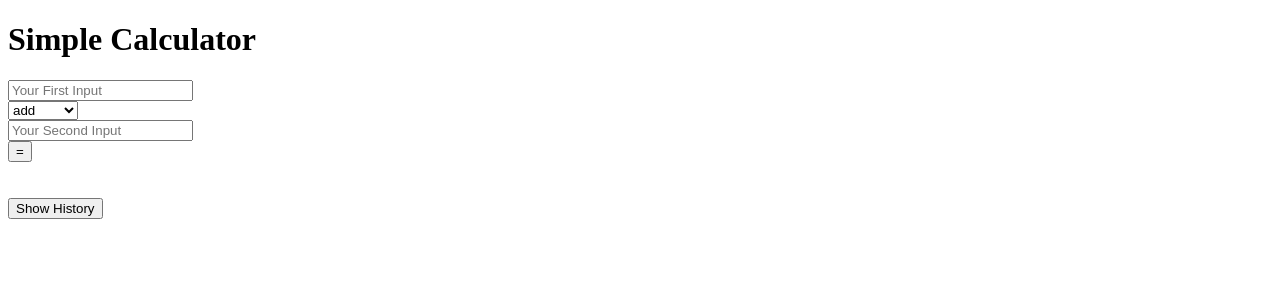
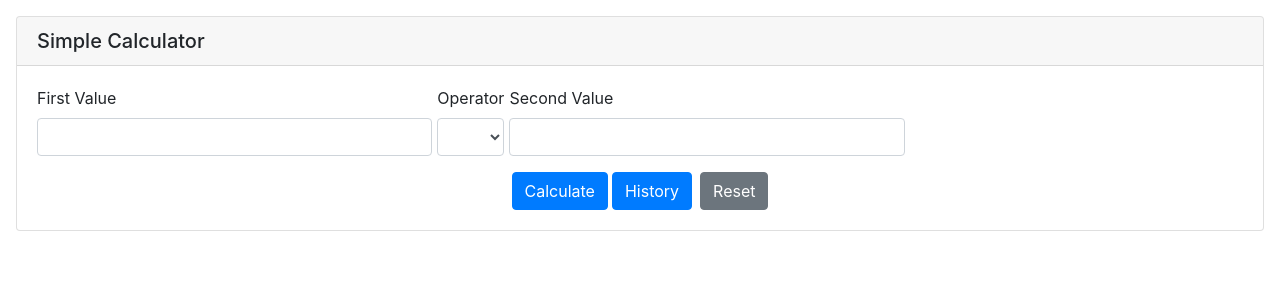
Before and after one commit to alexprinceraja/SimpleCalc-UI, an Angular app: page / in a window 1280 px wide. Shown: the top 300 px of the page. Built offline with nearby package versions, Linux system fonts and the light colour scheme.

Commit message:
Code Refactoring for UI provision

```diff
--- a/angular.json
+++ b/angular.json
@@ -28,9 +28,13 @@
               "src/assets"
             ],
             "styles": [
-              "src/styles.css"
+              "src/styles.css",
+              "./node_modules/bootstrap/dist/css/bootstrap.css"
             ],
-            "scripts": []
+            "scripts": [
+              "./node_modules/jquery/dist/jquery.js",
+              "./node_modules/bootstrap/dist/js/bootstrap.js"
+            ]
           },
           "configurations": {
             "production": {
--- a/src/app/app-routing.module.ts
+++ /dev/null
@@ -1,10 +0,0 @@
-import { NgModule } from '@angular/core';
-import { Routes, RouterModule } from '@angular/router';
-
-const routes: Routes = [];
-
-@NgModule({
-  imports: [RouterModule.forRoot(routes)],
-  exports: [RouterModule]
-})
-export class AppRoutingModule { }
--- a/src/app/app.component.html
+++ b/src/app/app.component.html
@@ -1,52 +1,53 @@
-<div >
-  <h1>Simple Calculator</h1>
-  <div class="row">
-    <div class="col">
-      <input type="text" [(ngModel)]="first" placeholder = "Your First Input" name="firstValidation" #firstValidation="ngModel"
-        pattern="[-+]?[0-9]*[.,]?[0-9]+" minlength="1">
-    </div>
+<div class="card m-3">
+  <h5 class="card-header">Simple Calculator</h5>
+  <div class="card-body">
+      <form [formGroup]="simpleCalculatorForm">
+          <div class="form-row">
 
-    <div class="col">
-      <select [(ngModel)]="operation">
-        <option value="add">add</option>
-        <option value="subtract">subtract</option>
-        <option value="multiply">multiply</option>
-        <option value="divide">divide</option>
-      </select>
-    </div>
-    <div class="col">
-      <input type="text" [(ngModel)]="second" placeholder = "Your Second Input" name="secondValidation" #secondValidation="ngModel"
-        pattern="[-+]?[0-9]*[.,]?[0-9]+" minlength="1">
-    </div>
-    <div class="col">
-      <button [disabled]="!firstValidation.valid || !secondValidation.valid"
-        (click)="calculate()">=</button>
-    </div>
-    <div *ngIf="result" class="col">
-      <p>Result is: </p><b>{{result }}</b>
-    </div>
-  </div>
+              <div class="form-group col-4">
+                  <label>First Value</label>
+                  <input type="text" formControlName="firstValue" (keypress)="onlyDigits($event)" class="form-control"
+                      [ngClass]="{ 'is-invalid': submitted && f.firstValue.errors }" />
+                  <div *ngIf="submitted && f.firstValue.errors" class="invalid-feedback">
+                      <div *ngIf="f.firstValue.errors.required">Value is required</div>
+                  </div>
+              </div>
+              <div class="form-group co1-2">
+                  <label>Operator</label>
+                  <select formControlName="operator" class="form-control"
+                      [ngClass]="{ 'is-invalid': submitted && f.operator.errors }">
+                      <option value=""></option>
+                      <option value="add">+</option>
+                      <option value="subtract">-</option>
+                      <option value="multiply">*</option>
+                      <option value="divide">/</option>
+                  </select>
+                  <div *ngIf="submitted && f.operator.errors" class="invalid-feedback">
+                      <div *ngIf="f.operator.errors.required">Operator is required</div>
+                  </div>
+              </div>
+              <div class="form-group col-4">
+                  <label>Second Value</label>
+                  <input type="text" formControlName="secondValue" (keypress)="onlyDigits($event)"
+                      class="form-control" [ngClass]="{ 'is-invalid': submitted && f.secondValue.errors }" />
+                  <div *ngIf="submitted && f.secondValue.errors" class="invalid-feedback">
+                      <div *ngIf="f.secondValue.errors.required">Value is required</div>
+                  </div>
+              </div>
+              <div class="form-group col-2 text-center">
+                  <br>
+                  <label><b>{{ result }}</b></label>
+              </div>
+          </div>
+          <div class="text-center">
+              <button class="btn btn-primary mr-1" (click)="Calculate()">Calculate</button>
+              <button class="btn btn-primary mr-2" (click)="showHistory()">History</button>
+              <button class="btn btn-secondary" type="reset" (click)="onReset()">Reset</button>
 
-  <div class="row">
-    <div [hidden]="firstValidation.valid">
-      This number is invalid.</div>
-    <p *ngIf="firstValidation?.errors?.pattern">
-      Only number characters are allowed.</p>
-    <p *ngIf="firstValidation?.errors?.minlength">
-      This entry must have at least one characters.</p> <br>
-  </div>
-  <div class="row">
-    <div [hidden]="secondValidation.valid">
-      This number is invalid.</div>
-    <p *ngIf="secondValidation?.errors?.pattern">
-      Only number characters are allowed.</p>
-    <p *ngIf="secondValidation?.errors?.minlength">
-      This entry must have at least one characters.</p> <br>
-  </div>
-  <div class="row">
-    <button (click)="historyDetails()">Show History</button>
-    <div *ngFor="let hist of calcHistory">
-      {{hist.input1}} {{hist.operator}} {{hist.input2}} = {{hist.result}}
-    </div>
+          </div>
+          <div *ngFor="let hist of calcHistory" class="text-center">
+              {{hist.input1}} {{hist.operator}} {{hist.input2}} = {{hist.result}}
+          </div>
+      </form>
   </div>
 </div>
--- a/src/app/app.component.ts
+++ b/src/app/app.component.ts
@@ -1,4 +1,5 @@
-import { Component } from '@angular/core';
+import { Component, OnInit } from '@angular/core';
+import { FormBuilder, FormGroup, Validators } from '@angular/forms';
 import { Calculator } from './calcModel';
 import { CalculatorserviceService } from './calculatorservice.service';
 
@@ -7,33 +8,65 @@ import { CalculatorserviceService } from './calculatorservice.service';
   templateUrl: './app.component.html',
   styleUrls: ['./app.component.css']
 })
-export class AppComponent {
+export class AppComponent implements OnInit {
 
-  constructor(private service : CalculatorserviceService) { }
+  result: any = "";
+  calcHistory: Calculator[] = [];
+  submitted = false;
+  simpleCalculatorForm: FormGroup = new FormGroup({
+  });
 
-  title = 'simple-calculator-ui';
-  first: string ="";
-  second: string = "";
-  result: any ="";
-  operation = "add";
-  errorFlag:boolean=false;
-  calcHistory: Calculator[]=[];
+  constructor(private service: CalculatorserviceService, private formBuilder: FormBuilder) { }
 
-  calculate() {
-    this.service.sendGETRequestWithParameters(this.operation, this.first, this.second).subscribe(data=>{
-        this.result = data;
-      },
-      error =>{
-        this.errorFlag=true;
-        console.log(error)
+  ngOnInit() {
+    this.simpleCalculatorForm = this.formBuilder.group({
+      operator: ['', Validators.required],
+      firstValue: ['', Validators.required],
+      secondValue: ['', Validators.required],
+      output: []
+    });
+  }
+  //  getter for easy access to form fields
+  get f() { return this.simpleCalculatorForm.controls; }
+
+  // Calculate method, receive an input from UI and pass it to backend and get a response back
+  Calculate() {
+    this.submitted = true;
+    // if form is invalid, flow will stop here
+    if (this.simpleCalculatorForm.invalid) {
+      return;
+    }
+    this.service.calculateRequestGeneration(this.simpleCalculatorForm.value.operator, this.simpleCalculatorForm.value.firstValue, this.simpleCalculatorForm.value.secondValue).subscribe(data => {
+      this.simpleCalculatorForm.value.output = data;
+      this.result = this.simpleCalculatorForm.value.output
+    },
+      error => {
         this.result = error.error.message;
+      }
+    )
+  }
 
-      }
-      )
+  // method is used to allow digits on screen
+  onlyDigits(event: any): boolean {
+    const charCode = (event.which) ? event.which : event.keyCode;
+    if (charCode > 31 && (charCode < 48 || charCode > 57)) {
+      return false;
     }
-    historyDetails(){
-      this.service.getHistory().subscribe(data=>{
-        this.calcHistory=data;
-      })
-    }
+    return true;
+  }
+
+  onReset() {
+    this.submitted = false;
+    this.calcHistory = [];
+    this.result = '';
+    this.simpleCalculatorForm.reset();
+  }
+
+  // method is implemented to fetch a history details from backend
+  showHistory() {
+    this.submitted = false;
+    this.service.getHistory().subscribe(data => {
+      this.calcHistory = data;
+    })
+  }
 }
--- a/src/app/app.module.ts
+++ b/src/app/app.module.ts
@@ -1,10 +1,9 @@
 import { BrowserModule } from '@angular/platform-browser';
 import { NgModule } from '@angular/core';
-
-import { AppRoutingModule } from './app-routing.module';
-import { AppComponent } from './app.component';
 import { FormsModule, ReactiveFormsModule } from '@angular/forms';
 import { HttpClientModule } from '@angular/common/http';
+
+import { AppComponent } from './app.component';
 
 @NgModule({
   declarations: [
@@ -12,7 +11,6 @@ import { HttpClientModule } from '@angular/common/http';
   ],
   imports: [
     BrowserModule,
-    AppRoutingModule,
     FormsModule,
     ReactiveFormsModule,
     HttpClientModule
--- a/src/app/calculatorservice.service.ts
+++ b/src/app/calculatorservice.service.ts
@@ -9,12 +9,12 @@ export class CalculatorserviceService {
 
   constructor(private http: HttpClient) { }
 
-  sendGETRequestWithParameters(operation : string, first : string, second : string){
+  calculateRequestGeneration(operator : string, firstValue : any, secondValue : any){
     let params = new HttpParams();
-    params = params.append('input1', first);
-    params = params.append('input2', second);
+    params = params.append('input1', firstValue);
+    params = params.append('input2', secondValue);
 
-    return this.http.get("http://localhost:8080/calculator/"+operation, {params: params});
+    return this.http.get("http://localhost:8080/calculator/"+operator, {params: params});
    }
 
    getHistory(){
```
